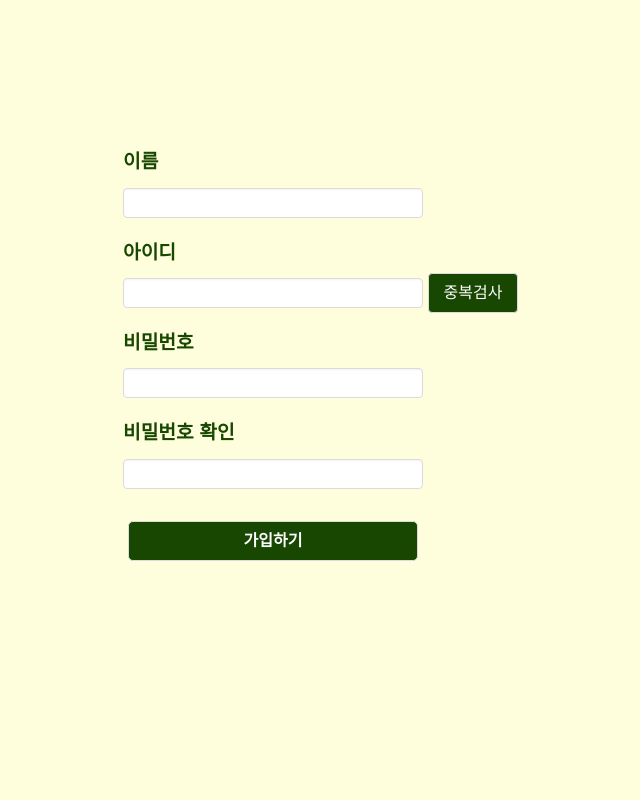
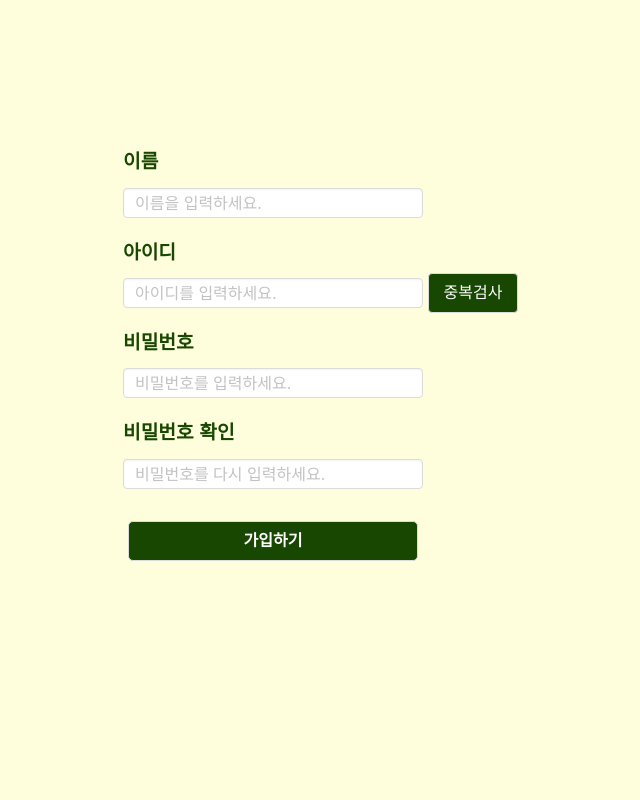
Before and after one commit to KiseongLee/jungle-trip, a Flask app: page /sign in a window 1280 px wide. Shown: the whole page, without its empty margins (367-1007 px from the left). Run offline with Flask 2, Linux system fonts and the light colour scheme; some libraries are stand-ins or nearby versions; some web fonts are replaced.

Commit message:
placeholder 등록

```diff
--- a/app.py
+++ b/app.py
@@ -95,6 +95,7 @@ def survey_result():
     userType = request.form['userType']
 
     user = db.user.find_one({'id' : userId})
+    print(user)
     types = user['type']
     types.append(userType)
     db.user.update_one({'id':userId}, {'$set':{'type':types}})
@@ -121,8 +122,6 @@ def myPages_getTypes():
     userId = request.form['userId']
     user = db.user.find_one({'id' : userId})
     types = user['type']
-
-    print(types)
     return jsonify({"result":"success", 'type' : types })
 
 # 6.
--- a/templates/sign.html
+++ b/templates/sign.html
@@ -5,7 +5,7 @@
         <div class="field">
             <label class="label">이름</label>
             <div class=" has-icons-left has-icons-right">
-                <input class="input nameInput" type="text">
+                <input class="input nameInput" type="text" placeholder="이름을 입력하세요.">
             </div>
         </div>
 
@@ -13,7 +13,7 @@
             <label class="label">아이디</label>
             <div class=" has-icons-left has-icons-right">
                 <div class="checkid">
-                <input class="input idInput" type="text">
+                <input class="input idInput" type="text" placeholder="아이디를 입력하세요.">
                 <button type="button" class="id_overlap_button button login_Button" onclick="id_overlap_check()">중복검사</button>
                 <i id="id_check_sucess" class="fa-solid fa-check" style="display: none;"></i>
             </div>
@@ -23,14 +23,14 @@
         <div class="field">
             <label class="label">비밀번호</label>
             <div class=" has-icons-left has-icons-right">
-                <input class="input pwdInput" type="password">
+                <input class="input pwdInput" type="password" placeholder="비밀번호를 입력하세요.">
             </div>
         </div>
 
         <div class="field">
             <label class="label">비밀번호 확인</label>
             <div class=" has-icons-left has-icons-right">
-                <input class="input rePwdInput" type="password"  >
+                <input class="input rePwdInput" type="password" placeholder="비밀번호를 다시 입력하세요." >
             </div>
         </div>
 
```
Also changed, not shown: static/style.css (line endings or trailing spaces).
